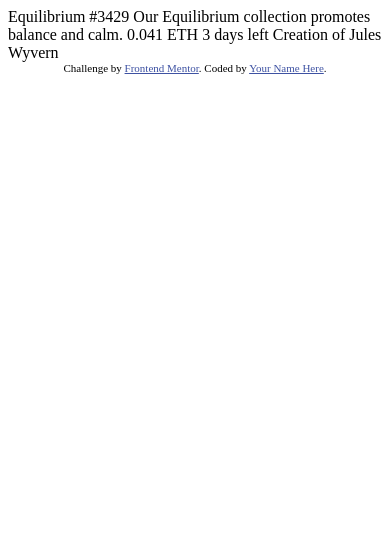
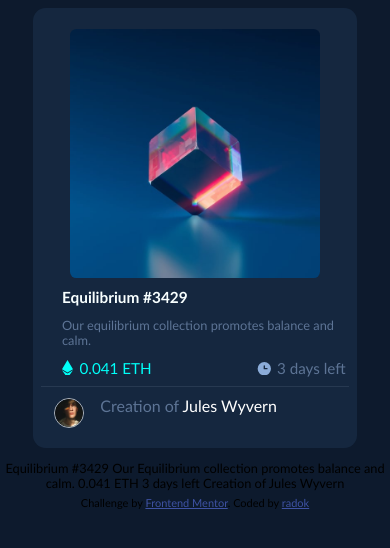
Before and after one commit to radokos/NFT-preview-card, a plain HTML site: page index.html in a window 390 px wide. Drawn offline with Linux system fonts and the light colour scheme.

Commit message:
Add files via upload

```diff
--- /dev/null
+++ b/css/style.css
@@ -0,0 +1,290 @@
+/**
+ * GENERAL
+ */
+ html {
+	box-sizing: border-box;
+	height: 100%;
+}
+*, *:before, *:after {
+	box-sizing: inherit;
+}
+
+/* clearfix */
+.group:before,
+.group:after { content: " "; display: table; }
+.group:after { clear: both; }
+
+img{
+	max-width:100%;
+	height: auto;
+	vertical-align: middle;
+}
+
+body {
+	font-size: 100%;
+	font-family: 'Trebuchet MS', Verdana, serif;
+	background-color: #0d1a2d;
+
+}
+
+.attribution { font-size: 11px; text-align: center; }
+    .attribution a { color: hsl(228, 45%, 44%); }
+
+
+:root{
+	--farba:#5d7495;
+}
+
+/* main */
+
+main {
+	margin: 0 auto;
+    width: 30%;
+	background-color: #15273f;
+	border-radius: 0.8rem;
+    margin-bottom:0.5em;
+}
+
+section{
+	padding: 1.3rem 1.3rem 0.9rem ;
+}
+
+
+.equil{
+	height: 100%;
+	width: 100%;
+	position: relative;
+}
+
+
+section img:first-of-type{
+
+	border-radius: 0.4em;
+	position: relative;
+	z-index: 2;
+
+}
+
+.second h1{
+	color: #f8ffff;
+	font-size: 1.2em;
+	margin: 1.5rem 0rem 1rem;
+}
+
+.second p{
+	color:var(--farba);
+	text-align: left !important;
+}
+
+section div:last-of-type{
+	display: flex;
+	justify-content: space-between;
+	color: var(--farba);
+}
+
+.third{
+	border-bottom: 1px solid #273951;
+}
+
+.third svg {
+	width:1.1rem;
+	height:1.1rem;
+}
+.third p:first-of-type {
+	color: #00FFF8;
+}
+.third svg:last-of-type {
+	height: 0.9rem;
+
+}
+
+/*footer*/
+
+footer{
+	padding: 0 1.3rem;
+	display: flex;
+	padding-bottom: 1.3rem;
+}
+
+footer img{
+	width: 1.9rem;
+	height: 1.9rem;
+	border-radius: 50%;
+	border: 0.09rem solid #ffffffa6;
+	margin-right: 1rem;
+}
+
+footer p{
+	margin-top: 0px;
+	line-height: 1.84rem;
+	font-size: 1rem;
+	color: var(--farba);
+}
+footer span{
+	color: var(--farba);
+	color: white;
+}
+
+
+body p:last-child{
+	text-align: center;
+    margin-bottom: 0.5em;
+}
+
+
+/*active hover*/
+
+.activepic{
+   background:#a7a7edad url('../images/icon-view.svg') center no-repeat;
+   width: 100%;
+   height: 100%;
+   position: absolute;
+   z-index: 10;
+   opacity:0.01;
+   border-radius: 0.4em;
+}
+
+.activepic:hover,
+.activepic:active{
+	opacity:0.8;
+	cursor:pointer;
+}
+
+.second h1:hover,
+.second h1:active,
+footer span:hover,
+footer span:active {
+	color:#00FFF8 ;
+	cursor: pointer;
+}
+
+/*media queries*/
+
+@media ( max-width:1132px){
+
+ main{
+		width: 31%;
+	}
+}
+
+@media ( max-width:1095px){
+
+	main{
+		width: 32.7%;
+	}
+}
+
+@media ( max-width:1040px){
+
+	main{
+		width: 33%;
+	}
+}
+
+@media ( max-width:1029px){
+
+	main{
+		width: 36%;
+	}
+}
+
+@media ( max-width:943px){
+
+	main{
+		width: 39%;
+	}
+}
+
+@media ( max-width:870px){
+
+	main{
+		width: 42%;
+	}
+}
+
+@media ( max-width:808px){
+
+	main{
+		width: 46%;
+	}
+}
+
+@media ( max-width:738px){
+
+	main{
+		width: 50%;
+	}
+}
+
+
+@media ( max-width:678px){
+
+	main{
+		width: 58%;
+	}
+}
+
+
+@media ( max-width:584px){
+
+	main{
+		width: 65%;
+	}
+}
+
+@media ( max-width:430px){
+
+	main{
+		width: 79%;
+	}
+}
+
+@media ( max-width:390px){
+
+	main{
+		width: 83%;
+		height:440px;
+		margin-bottom:0rem;
+		margin-top:0.5rem;
+
+       }
+    section{
+		padding: 1.3rem 0.5rem 0.7rem;
+	}
+
+	section div:first-of-type{
+		width:90%;
+		margin:0 auto;
+           }
+
+	.activepic{
+		width:100% !important;
+	}
+
+	.second h1,
+	.second p {
+		margin:0.7rem 0rem 0.5rem;
+		padding-left:1.3rem;
+	}
+
+	.third p {
+		padding-left:1.3rem;
+		margin:0.4rem 0rem 0.3rem;
+		font-size:95%;
+	}
+	.third p:last-child {
+		padding-left:0rem;
+		padding-right: 0.2rem;
+	}
+
+	footer p{
+		line-height:1rem;
+	}
+
+	footer{
+		padding-bottom:0rem;
+	}
+	body div:nth-child(2){
+		font-size:80%;
+	}
+}
--- a/index.html
+++ b/index.html
@@ -2,32 +2,78 @@
 <html lang="en">
 <head>
   <meta charset="UTF-8">
+  <link rel="stylesheet" href="css/normalize.css">
+  <link rel="stylesheet" href="css/style.css">
   <meta name="viewport" content="width=device-width, initial-scale=1.0"> <!-- displays site properly based on user's device -->
 
   <link rel="icon" type="image/png" sizes="32x32" href="./images/favicon-32x32.png">
 
   <title>Frontend Mentor | NFT preview card component</title>
+</head>
 
-  <!-- Feel free to remove these styles or customise in your own stylesheet 👍 -->
-  <style>
-    .attribution { font-size: 11px; text-align: center; }
-    .attribution a { color: hsl(228, 45%, 44%); }
-  </style>
-</head>
 <body>
 
-  Equilibrium #3429
 
-  Our Equilibrium collection promotes balance and calm.
+  <main>
+    <section>
+       <div>
+            <div class="equil">
 
-  0.041 ETH
-  3 days left
+                 <img src="images\image-equilibrium.jpg" alt="pozadie">
 
-  Creation of Jules Wyvern
+                    <div class="activepic">
+
+                    </div>
+            </div>
+
+
+       </div>
+
+       <div class="second">
+           <h1>Equilibrium #3429</h1>
+           <p>Our equilibrium collection promotes balance and calm.</p>
+       </div>
+
+       <div class="third">
+            <p>
+                <svg>
+                  <path d="M11 10.216 5.5 18 0 10.216l5.5 3.263 5.5-3.262ZM5.5 0l5.496 9.169L5.5 12.43 0 9.17 5.5 0Z" fill="#00FFF8"/>
+                </svg><span>0.041 ETH</span>
+            </p>
+
+            <p>
+                <svg>
+                    <path d="M8.305 2.007a6.667 6.667 0 1 0 0 13.334 6.667 6.667 0 0 0 0-13.334Zm2.667 7.334H8.305a.667.667 0 0 1-.667-.667V6.007a.667.667 0 0 1 1.334 0v2h2a.667.667 0 0 1 0 1.334Z" fill="#8BACD9"/>
+                </svg>
+                <span>3 days left</span>
+            </p>
+       </div>
+    </section>
+
+    <footer>
+      <img src="images/image-avatar.png" alt="autor">
+      <p> Creation of <span>Jules Wyvern</span></p>
+    </footer>
+  </main>
+
+  <div>
+        <p>
+          Equilibrium #3429
+
+          Our Equilibrium collection promotes balance and calm.
+
+          0.041 ETH
+          3 days left
+
+          Creation of Jules Wyvern
+
+  </p>
+
+  </div>
 
   <div class="attribution">
     Challenge by <a href="https://www.frontendmentor.io?ref=challenge" target="_blank">Frontend Mentor</a>.
-    Coded by <a href="#">Your Name Here</a>.
+    Coded by <a href="#">radok</a>
   </div>
 </body>
 </html>
```
Also changed, not shown: css/normalize.css (added), design/active-states.jpg (added), design/desktop-design.jpg (added), design/desktop-preview.jpg (added), design/mobile-design.jpg (added), images/favicon-32x32.png (added), images/icon-clock.svg (added), images/icon-ethereum.svg (added), images/icon-view.svg (added), images/image-avatar.png (added), images/image-equilibrium.jpg (added).
